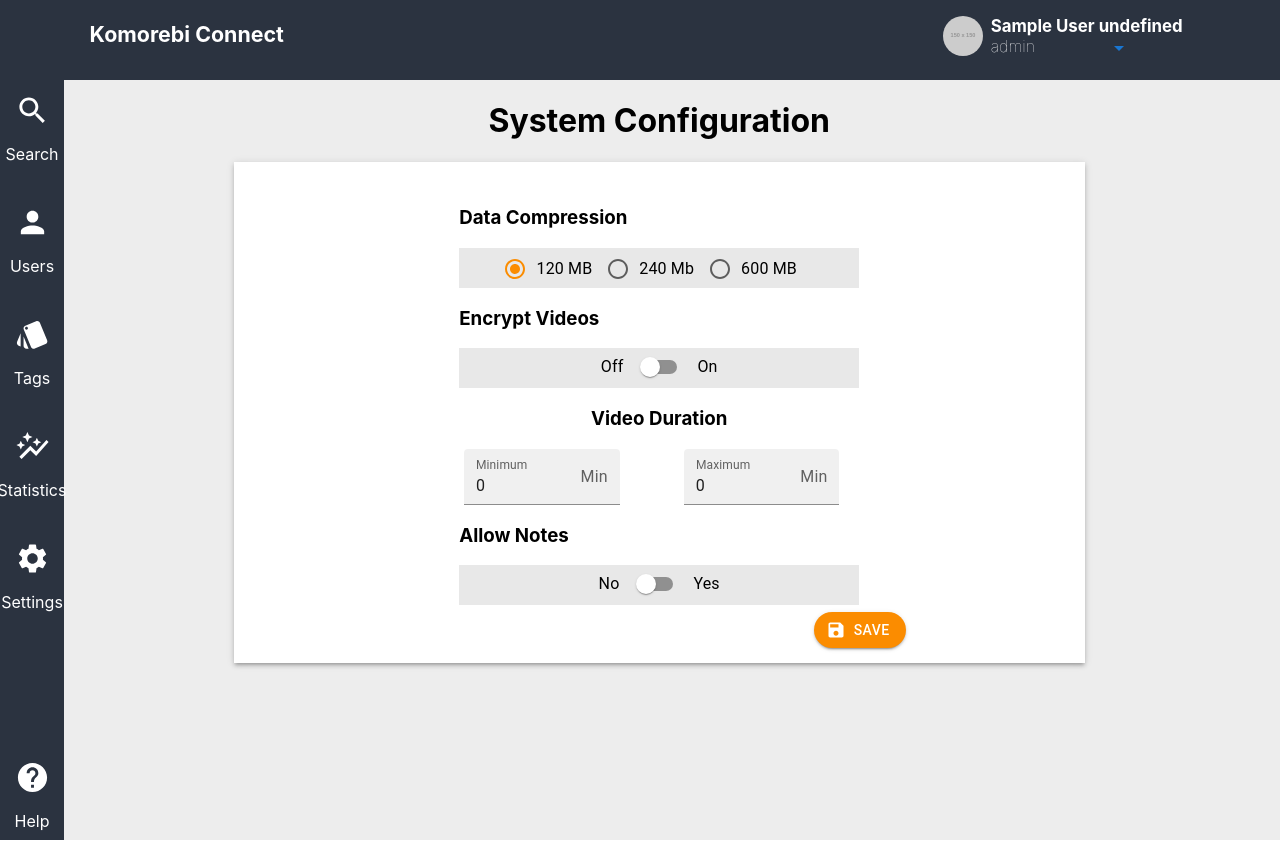
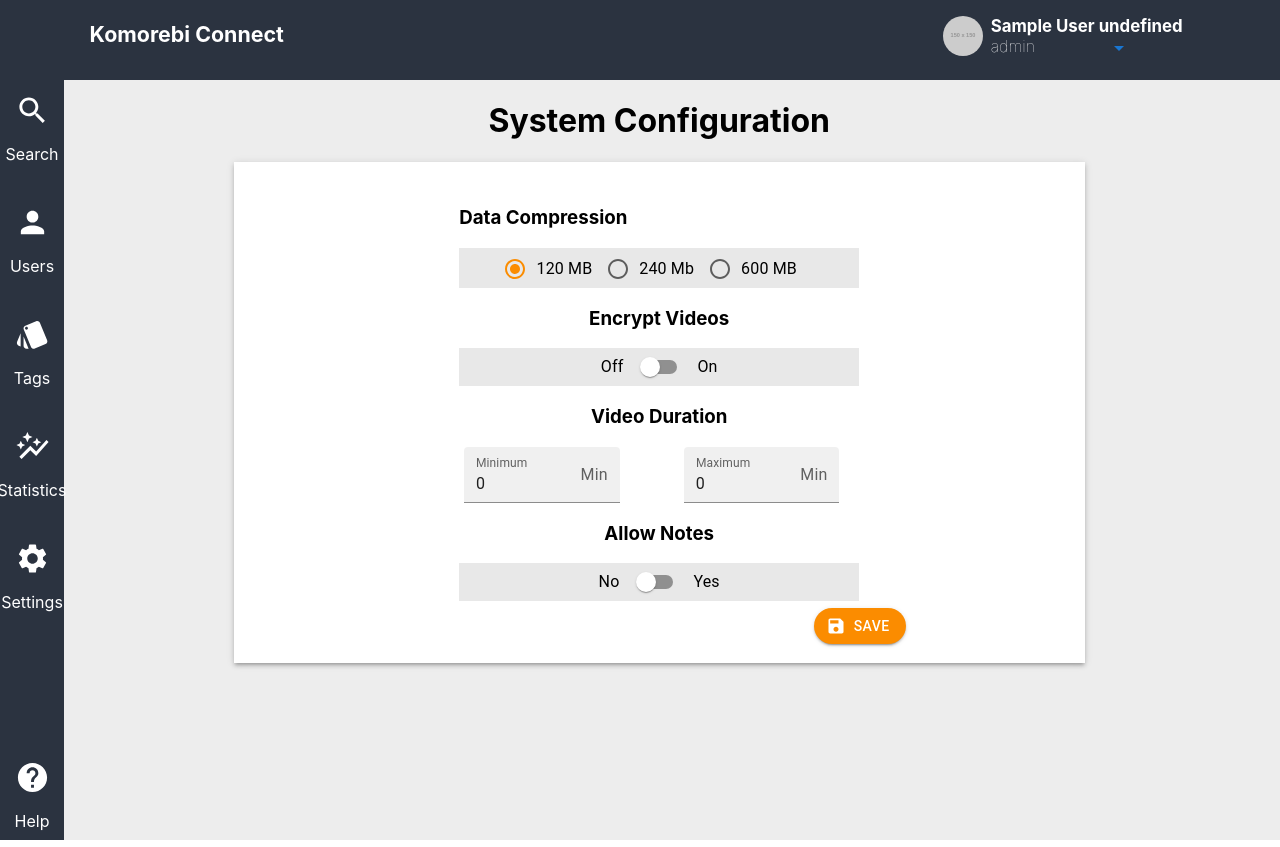
Before and after one commit to komorebis-team/komorebis-view, a React (Create React App) app: page /admin/settings in a window 1280 px wide. Built offline with nearby package versions, Linux system fonts and the light colour scheme; sample sign-in values are in the browser's storage.

Commit message:
small fixes to settings

```diff
--- a/src/components/Settings.jsx
+++ b/src/components/Settings.jsx
@@ -1,27 +1,16 @@
 import React from "react";
-import { css } from "@emotion/react";
 import { Button, Switch,Box,Radio,FormControlLabel,FormControl,RadioGroup,Stack,Typography,TextField, Grid} from "@mui/material";
 import { centeredElement } from "../GlobalCSS";
-import { innerTitle,orangeButton } from "../GlobalCSS";
+import {orangeButton } from "../GlobalCSS";
 import { orange } from "@mui/material/colors";
 import SaveIcon from '@mui/icons-material/Save';
 import { InputAdornment } from "@mui/material";
-
-const settings = css`
-${centeredElement};
-display: flex;
-width: 120vw;
-height: 120vh;
-
-`
-
-
 
 
 export default function Settings(){
     return(
         <div>
-            <div className={settings}>
+            <div>
 
                 <h1 className= {centeredElement}>System Configuration</h1>
                 <Box className= {centeredElement} sx={{ width:800,height:450 , boxShadow:3, backgroundColor:"white", padding: "2vw"}}>
@@ -30,7 +19,6 @@ export default function Settings(){
                     <Box className= {centeredElement} sx={{width:400,height:40, boxShadow:0,backgroundColor:"#E8E8E8"}}>
                     <RadioGroup
                         row
-                        aria-labelledby="demo-row-radio-buttons-group-label"
                         name="Data Compression"
                         defaultValue="120 MB"
 
@@ -41,23 +29,21 @@ export default function Settings(){
                     </RadioGroup>
                     </Box>
                 </FormControl>
-                <FormControl>
+
                 <h3>Encrypt Videos</h3>
                 <Box className= {centeredElement} sx={{width:400,height:40, boxShadow:0,backgroundColor:"#E8E8E8"}}>
                 <Stack direction="row" spacing={1} alignItems="center">
         <Typography>Off</Typography>
-        <Switch sx={{color:"default",'& .MuiSwitch-switchBase.Mui-checked': {color: orange[600],},'& .MuiSwitch-switchBase.Mui-checked + .MuiSwitch-track': {backgroundColor: orange[600],
+        <Switch sx={{color:"default",'& .MuiSwitch-switchBase.Mui-checked': {color: orange[600],},
+        '& .MuiSwitch-switchBase.Mui-checked + .MuiSwitch-track': {backgroundColor: orange[600],
                 }}}>
                 </Switch>
 
         <Typography>On</Typography>
       </Stack>
                </Box>
-            </FormControl>
+
             <h3>Video Duration</h3>
-            <FormControl>
-
-
             <Grid container spacing={8}sx={{paddingLeft:"16vw"}}>
            <Grid item xs={4} > <TextField
              type="number"
@@ -73,7 +59,6 @@ export default function Settings(){
               defaultValue={0}
           />
           </Grid>
-
            <Grid item xs={4}> <TextField
              type="number"
               name="Min"
@@ -88,11 +73,8 @@ export default function Settings(){
               defaultValue={0}
           />
           </Grid>
+          </Grid>
 
-          </Grid>
-            </FormControl>
-
-            <FormControl>
                 <h3>Allow Notes</h3>
                 <Box className= {centeredElement} sx={{width:400,height:40, boxShadow:0,backgroundColor:"#E8E8E8"}}>
                 <Stack direction="row" spacing={1} alignItems="center">
@@ -104,15 +86,10 @@ export default function Settings(){
         <Typography>Yes</Typography>
       </Stack>
                </Box>
-            </FormControl>
-
-
-
-            <Button  theme={orangeButton} mat-button color="primary" variant="contained" startIcon={<SaveIcon />} style={{alignSelf: "flex-end", marginRight: '12vw', marginTop: '0.5vw'}}>
+            <Button  theme={orangeButton}  variant="contained" startIcon={<SaveIcon />} style={{alignSelf: "flex-end", marginRight: '12vw',
+            marginTop: '0.5vw'}}>
   Save
 </Button>
-
-
             </Box>
 
             </div>
```
